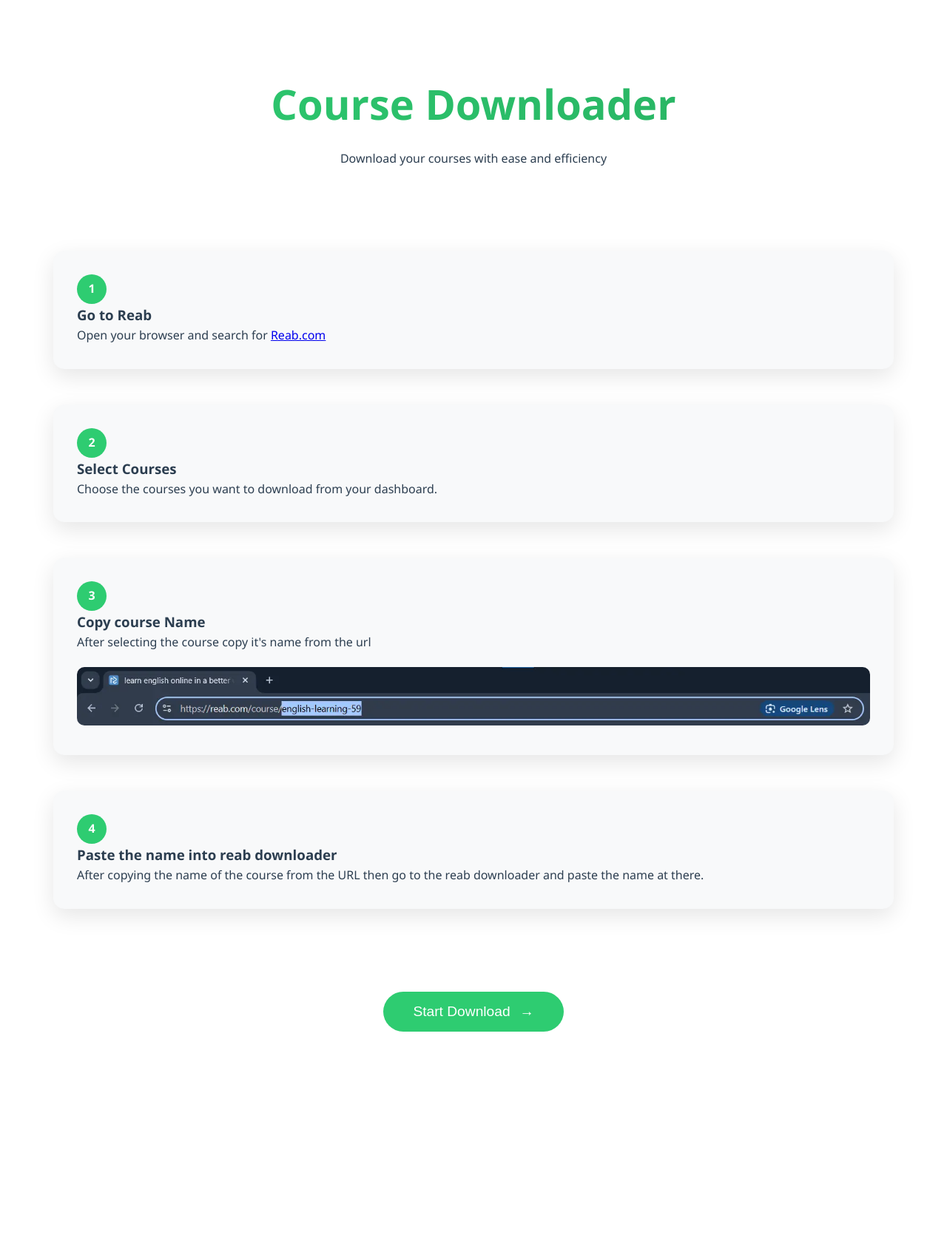
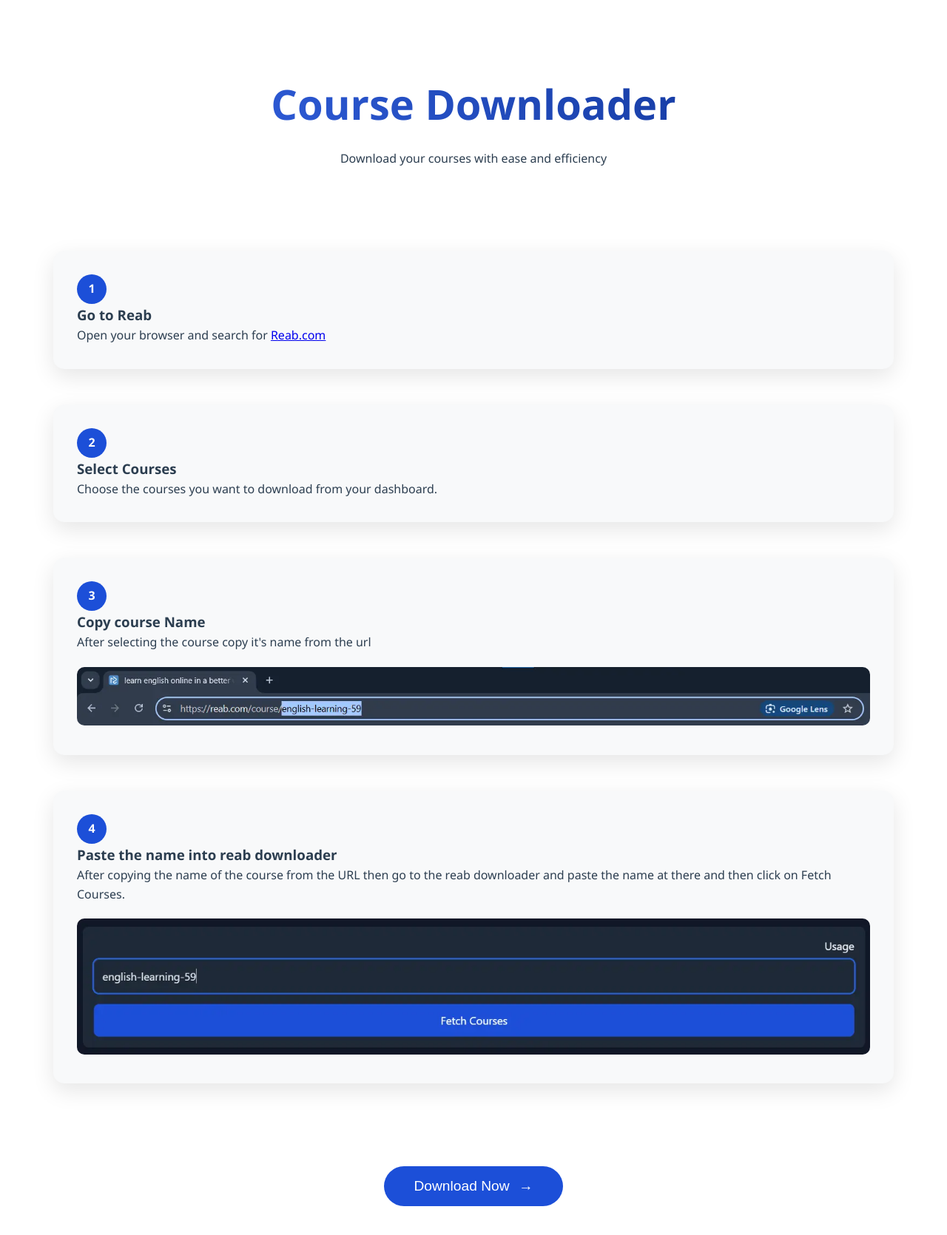
Before and after one commit to khalidrahmanhanify/reab, a plain HTML site: page usage.html in a window 1280 px wide. Shown: the whole page at 74% size. Before the commit the page ends 1459 px from the top, so only its background shows below. Drawn offline with Linux system fonts and the light colour scheme.

Commit message:
Updated files

```diff
--- a/usage.html
+++ b/usage.html
@@ -6,8 +6,8 @@
     <title>REAB Course Downloader</title>
     <style>
       :root {
-        --primary: #2ecc71;
-        --secondary: #27ae60;
+        --primary: #1c4fd8;
+        --secondary: #1a46c0;
         --bg: #ffffff;
         --text: #2c3e50;
         --card-bg: #f8f9fa;
@@ -50,7 +50,7 @@
       .hero h1 {
         font-size: 3.5rem;
         margin-bottom: 1rem;
-        background: linear-gradient(45deg, #2ecc71, #27ae60);
+        background: linear-gradient(45deg, #3767eb, #0d308f);
         background-clip: text;
         -webkit-text-fill-color: transparent;
         animation: gradientShift 5s infinite alternate;
@@ -113,7 +113,7 @@
 
       .download-btn:hover {
         transform: scale(1.05);
-        box-shadow: 0 10px 25px rgba(46, 204, 113, 0.4);
+        box-shadow: 0 10px 25px rgba(46, 96, 204, 0.4);
       }
 
       .download-btn i {
@@ -219,7 +219,8 @@
         <div class="step-card fade-in">
           <div class="step-number">4</div>
           <h3>Paste the name into reab downloader</h3>
-          <p>After copying the name of the course from the URL then go to the reab downloader and paste the name at there.</p>
+          <p>After copying the name of the course from the URL then go to the reab downloader and paste the name at there and then click on Fetch Courses.</p>
+          <img src="images/paste.webp" alt="">
         </div>
       </div>
       </div>
@@ -227,7 +228,7 @@
       <section class="download-section fade-in">
         <a href="./index.html">
           <button class="download-btn">
-            Start Download
+            Download Now
             <i class="arrow">→</i>
           </button>
         </a>
@@ -235,17 +236,6 @@
     </div>
 
     <script>
-      // Theme Toggle
-      function toggleTheme() {
-        document.body.dataset.theme =
-          document.body.dataset.theme === "dark" ? "light" : "dark";
-        localStorage.setItem("theme", document.body.dataset.theme);
-      }
-
-      // Set initial theme
-      const savedTheme = localStorage.getItem("theme") || "light";
-      document.body.dataset.theme = savedTheme;
-
       // Scroll Animations
       const observer = new IntersectionObserver(
         (entries) => {
@@ -261,12 +251,6 @@
       document
         .querySelectorAll(".fade-in")
         .forEach((el) => observer.observe(el));
-
-      // Download Handler
-      function startDownload() {
-        // Add your download logic here
-        alert("Download started! Check your downloads folder.");
-      }
     </script>
   </body>
 </html>
```
Also changed, not shown: images/paste.webp (added).
